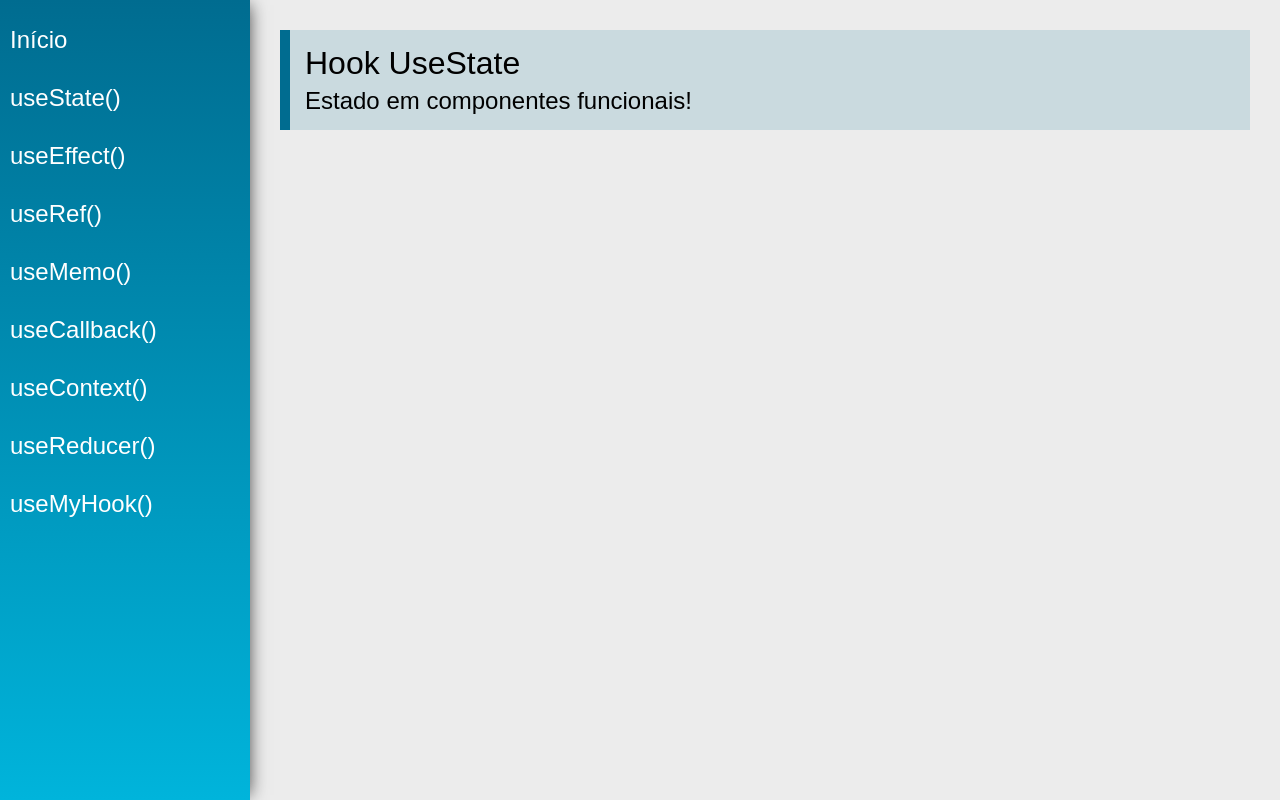
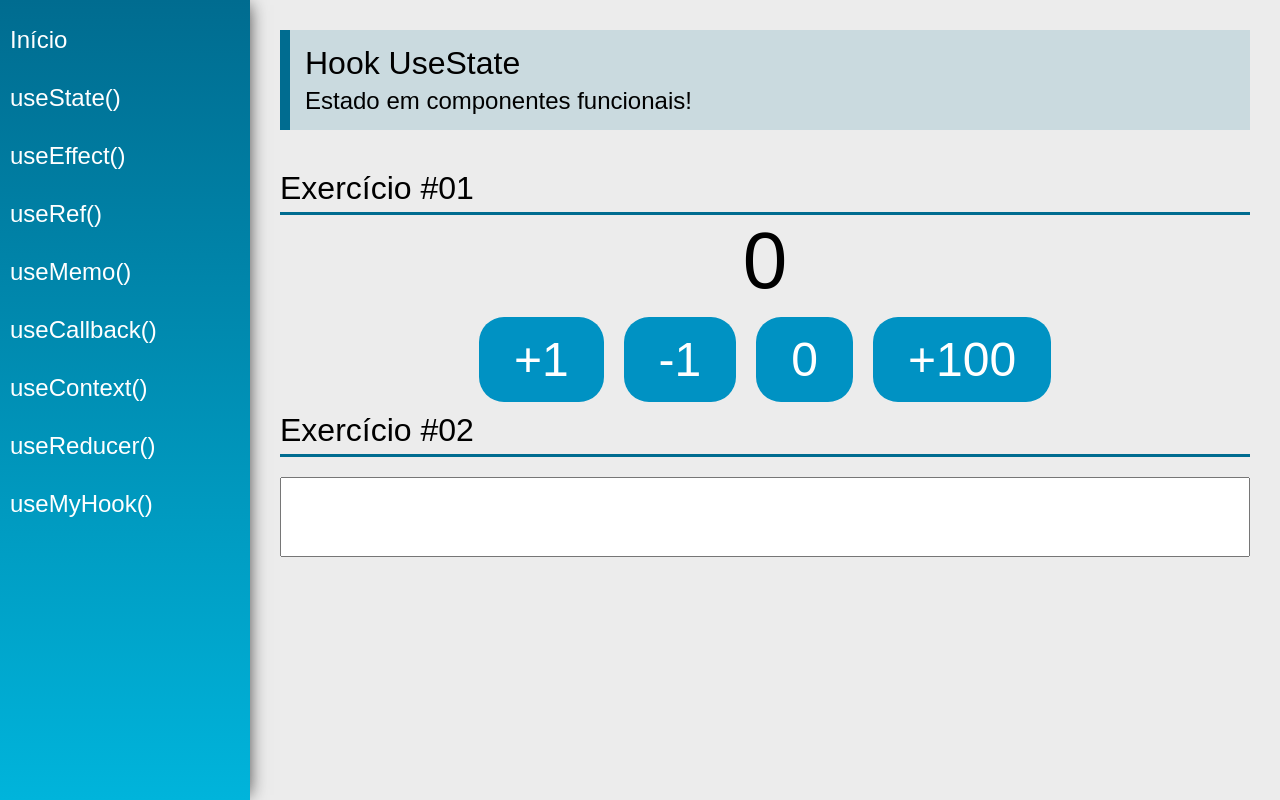
Before and after one commit to pedrohsbatista/Hooks-React, a React (Create React App) app: page /useState in a window 1280 px wide. Built offline with nearby package versions, Linux system fonts and the light colour scheme.

Commit message:
UseState

```diff
--- a/src/views/examples/UseState.jsx
+++ b/src/views/examples/UseState.jsx
@@ -1,13 +1,33 @@
-import React from 'react'
+import React, { useState } from 'react'
 import PageTitle from '../../components/layout/PageTitle'
+import SectionTitle from '../../components/layout/SectionTitle'
 
 const UseState = (props) => {
+
+    const [count, setCount] = useState(0)
+
+    const [name, setName] = useState("")
+
     return (
         <div className="UseState">
             <PageTitle
                 title="Hook UseState"
                 subtitle="Estado em componentes funcionais!"
             />
+
+            <SectionTitle  title="Exercício #01"/>
+            <div className="center">
+                <span className="text">{count}</span>
+                <div>
+                    <button className="btn" onClick={() => setCount(count + 1)}>+1</button>
+                    <button className="btn" onClick={() => setCount(count - 1)}>-1</button>
+                    <button className="btn" onClick={() => setCount(0)}>0</button>
+                    <button className="btn" onClick={() => setCount(current => current + 100)}>+100</button>
+                </div>
+            </div>
+            <SectionTitle  title="Exercício #02"/>
+            <input type="text" className="input" value={name} onChange={e => setName(e.target.value) }  />
+            <span className="text">{name}</span>
         </div>
     )
 }
```
